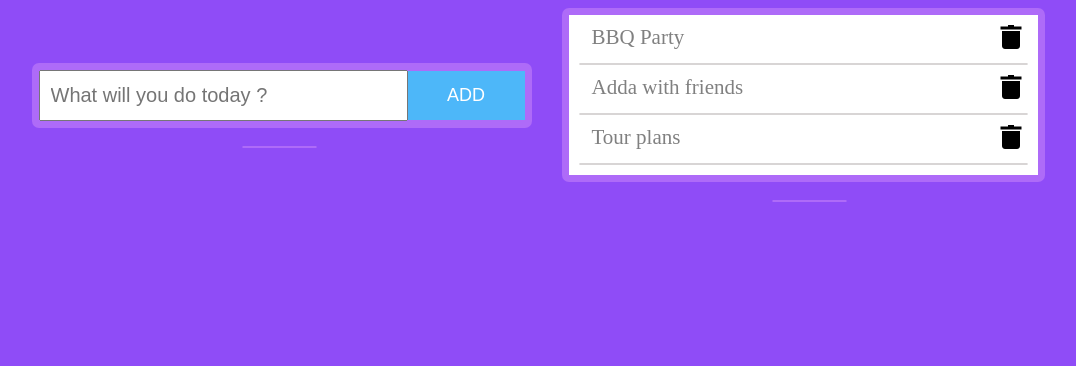
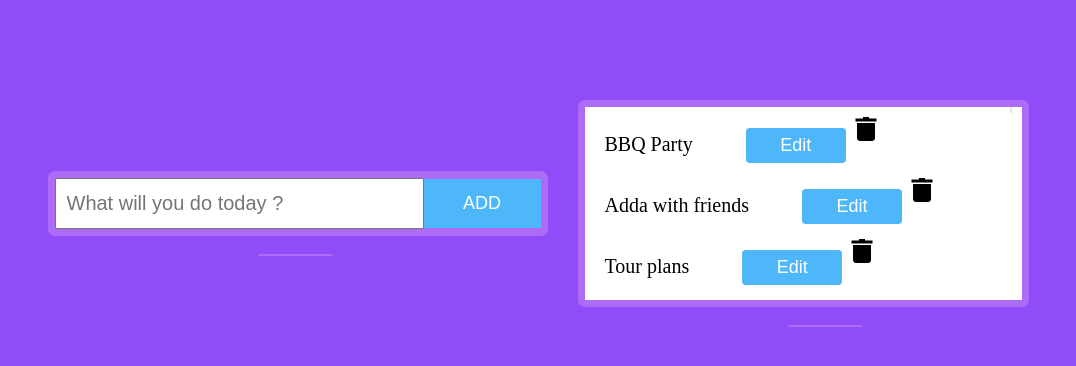
Before and after one commit to mdzobayer/angular-to-do-list, an Angular app: page / in a window 1280 px wide. Shown: the top 366 px of the page, without its empty margins (102-1178 px from the left). Built offline with nearby package versions, Linux system fonts and the light colour scheme.

Commit message:
Add edit option but style broken :)

```diff
--- a/src/app/todolist/todolist.component.css
+++ b/src/app/todolist/todolist.component.css
@@ -126,3 +126,13 @@ body {
 .a-item img {
     margin: 10px 5px;
 }
+
+.edit-input {
+    padding: 10px;
+    font-size: 18px;
+}
+
+.display-task {
+    padding: 5px 50px 5px 0px;
+    font-size: 20px;
+}
--- a/src/app/todolist/todolist.component.html
+++ b/src/app/todolist/todolist.component.html
@@ -1,5 +1,5 @@
 <div>
-    <div fxLayout.lt-md="column" fxLayout="row" fxLayoutAlign="center center" fxLayoutGap="30px">
+    <div style="margin-top: 100px;" fxLayout.lt-md="column" fxLayout="row" fxLayoutAlign="center center" fxLayoutGap="30px">
         <div>
             <section class="input-section">
                 <input type="text" [(ngModel)]="newTask" (keyup.enter)="onKeyUp()"
@@ -15,12 +15,22 @@
             <div class="output-section" *ngIf="myTask.length > 0">
                 <section id="lists">
                     <div class="a-item" *ngFor="let aTask of myTask">
-                        <div>
-                            <p>{{aTask}}</p>
+                        <div *ngIf="aTask.editable == false">
+                            <span class="display-task">{{aTask.description}}</span>
+                            <button class="btn btn-primary" (click)="editTask(aTask)">Edit</button>
+                        <!-- <button (click)="removeTask(aTask)">Remove</button> -->
+                        <img (click)="removeTask(aTask)" src="assets/delete(24px).png" alt="Delete">
+
+                        </div>
+                        <div *ngIf="aTask.editable == true">
+                            <input class="edit-input" type="text" [(ngModel)]="aTask.description" (keyup.enter)="onKeyUp()"
+                    placeholder="What will you do today ?">
+                    <button class="btn btn-primary" (click)="doneEditTask(aTask)">Done</button>
+                    <!-- <button (click)="removeTask(aTask)">Remove</button> -->
+                    <img (click)="removeTask(aTask)" src="assets/delete(24px).png" alt="Delete">
+
                         </div>
 
-                        <!-- <button (click)="removeTask(aTask)">Remove</button> -->
-                        <img (click)="removeTask(aTask)" src="assets/delete(24px).png" alt="Delete">
 
                         <hr>
                     </div>
--- a/src/app/todolist/todolist.component.ts
+++ b/src/app/todolist/todolist.component.ts
@@ -1,4 +1,13 @@
 import { Component, OnInit } from '@angular/core';
+
+class Task {
+  status:boolean; editable:boolean; description:string;
+  constructor(status:boolean, editable:boolean, description:string) {
+    this.status = status;
+    this.editable = editable;
+    this.description = description;
+  }
+}
 
 @Component({
   selector: 'app-todolist',
@@ -6,10 +15,26 @@ import { Component, OnInit } from '@angular/core';
   styleUrls: ['./todolist.component.css']
 })
 export class TodolistComponent implements OnInit {
-  myTask: string[] = ["BBQ Party", "Adda with friends", "Tour plans"];
+  myTask: Task[] = [];
   newTask: string;
 
-  constructor() { }
+  constructor() {
+    this.myTask.push({
+      status: false,
+      editable: false,
+      description: "BBQ Party"
+    });
+    this.myTask.push({
+      status: false,
+      editable: false,
+      description: "Adda with friends"
+    });
+    this.myTask.push({
+      status: false,
+      editable: false,
+      description: "Tour plans"
+    });
+  }
 
   ngOnInit() {
   }
@@ -17,7 +42,10 @@ export class TodolistComponent implements OnInit {
   onKeyUp() {
     this.newTask = this.newTask.trim();
     if (this.newTask.length > 0) {
-      this.myTask.push(this.newTask);
+      this.myTask.push({
+        status: false,
+        editable: false,
+        description: this.newTask});
       console.log("New Task is: " + this.newTask);
     }
     this.newTask = "";
@@ -26,7 +54,10 @@ export class TodolistComponent implements OnInit {
   addTask() {
     this.newTask = this.newTask.trim();
     if (this.newTask.length > 0) {
-      this.myTask.push(this.newTask);
+      this.myTask.push({
+        status: false,
+        editable: false,
+        description: this.newTask});
       console.log("New Task is: " + this.newTask);
     }
     this.newTask = "";
@@ -36,4 +67,14 @@ export class TodolistComponent implements OnInit {
     this.myTask.splice(index, 1);
   }
 
+  editTask(aTask) {
+    let index = this.myTask.indexOf(aTask);
+    this.myTask[index].editable = true;
+  }
+
+  doneEditTask(aTask) {
+    let index = this.myTask.indexOf(aTask);
+    this.myTask[index].editable = false;
+  }
+
 }
```
